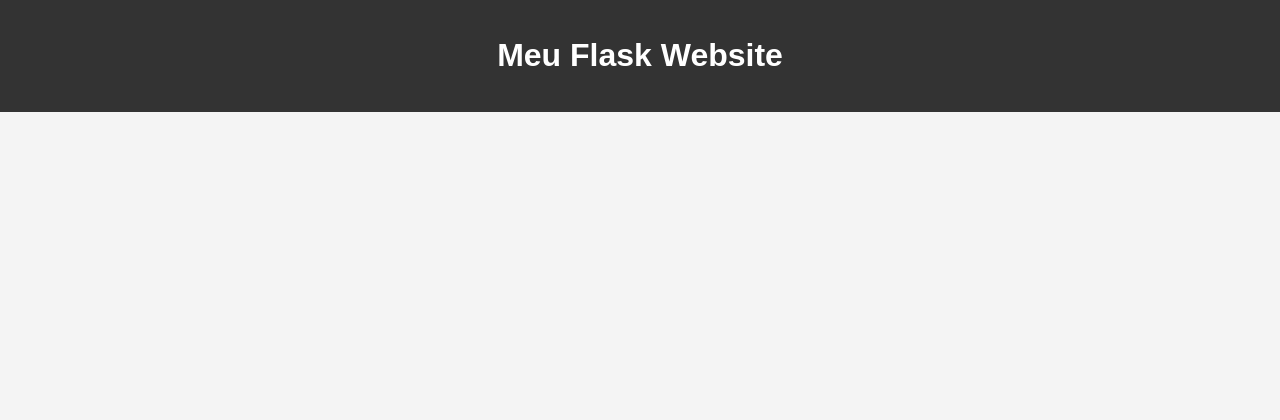
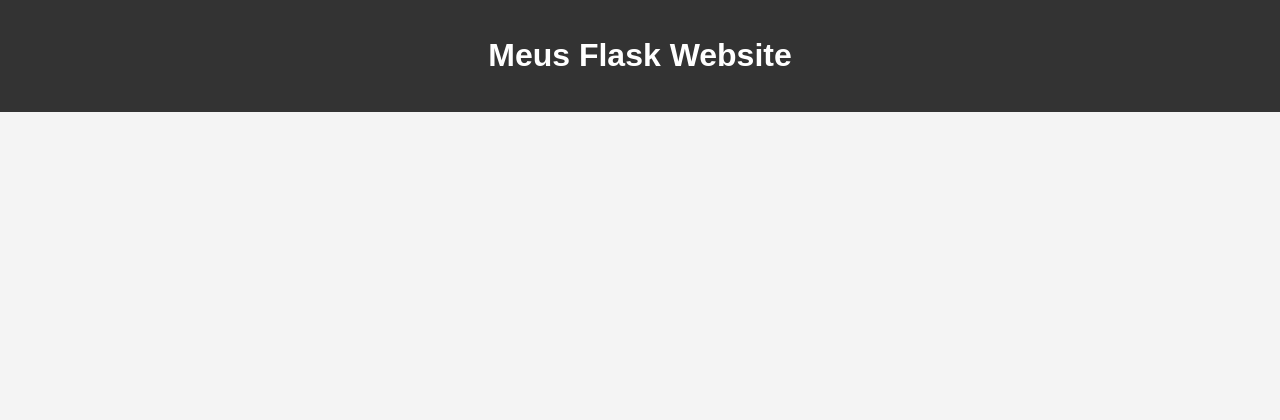
Before and after one commit to leonardo-feitas-dev/treinoDevOps, a Flask app: template templates/base.html in a window 1280 px wide. Shown: the top 420 px of the page. Run offline with Flask 3, Linux system fonts and the light colour scheme; the template is opened without the code that fills it, so the values that code supplies are empty.

Commit message:
Update base.html

```diff
--- a/templates/base.html
+++ b/templates/base.html
@@ -8,7 +8,7 @@
 </head>
 <body>
     <header>
-        <h1>Meu Flask Website</h1>
+        <h1>Meus Flask Website</h1>
     </header>
     <main>
         {% block content %}{% endblock %}
```
